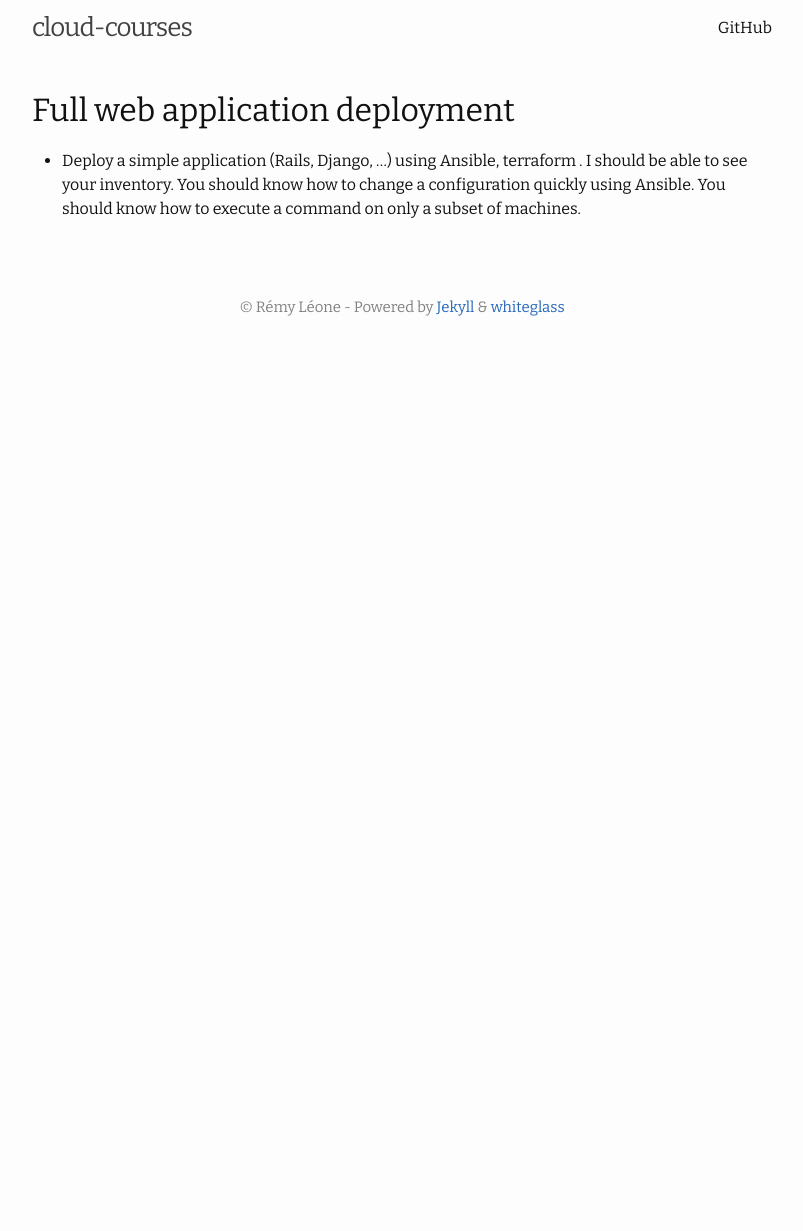
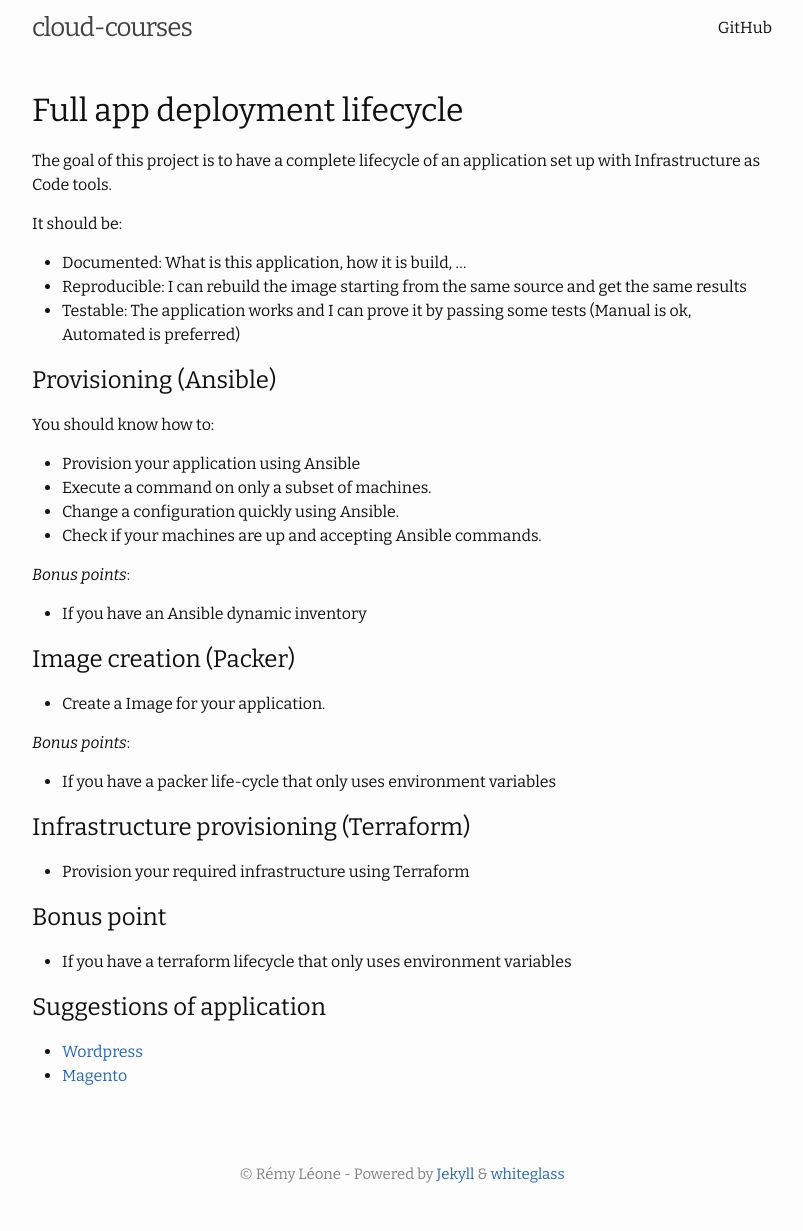
Before and after one commit to remyleone/cloud-courses, a Jekyll site: the page built from projects/full_app_deployment.md, in a window 1280 px wide. Shown: the whole page, without its empty margins (238-1041 px from the left). Built offline with Jekyll 4.4.1, drawn with Linux system fonts in a browser that asks for light colours; our own code applies the rules of GitHub Pages for plain Markdown files; before the commit the page ends 900 px from its top, so only the background shows below that.

Commit message:
Add a page about students projects

```diff
--- a/projects/full_app_deployment.md
+++ b/projects/full_app_deployment.md
@@ -2,9 +2,46 @@
 layout: default
 ---
 
-# Full web application deployment
+# Full app deployment lifecycle
 
-- Deploy a simple application (Rails, Django, ...) using Ansible, terraform .
-  I should be able to see your inventory.
-  You should know how to change a configuration quickly using Ansible.
-  You should know how to execute a command on only a subset of machines.
+The goal of this project is to have a complete lifecycle of an application set up with Infrastructure as Code tools.
+
+It should be:
+
+- Documented: What is this application, how it is build, ...
+- Reproducible: I can rebuild the image starting from the same source and get the same results
+- Testable: The application works and I can prove it by passing some tests (Manual is ok, Automated is preferred)
+
+## Provisioning (Ansible)
+
+You should know how to:
+
+- Provision your application using Ansible
+- Execute a command on only a subset of machines.
+- Change a configuration quickly using Ansible.
+- Check if your machines are up and accepting Ansible commands.
+
+*Bonus points*:
+
+- If you have an Ansible dynamic inventory
+
+## Image creation (Packer)
+
+- Create a Image for your application.
+
+*Bonus points*:
+
+- If you have a packer life-cycle that only uses environment variables
+
+## Infrastructure provisioning (Terraform)
+
+- Provision your required infrastructure using Terraform
+
+## Bonus point
+
+- If you have a terraform lifecycle that only uses environment variables
+
+## Suggestions of application
+
+- [Wordpress](https://codex.wordpress.org/Installing_WordPress)
+- [Magento](https://devdocs.magento.com/guides/v2.3/install-gde/system-requirements-tech.html)
```
Also changed, not shown: README.md (+3 -1 lines), projects/image_creation.md (deleted, +0 -12 lines), projects/index.md (+15 -4 lines), projects/kubernetes.md (deleted, +0 -8 lines).
